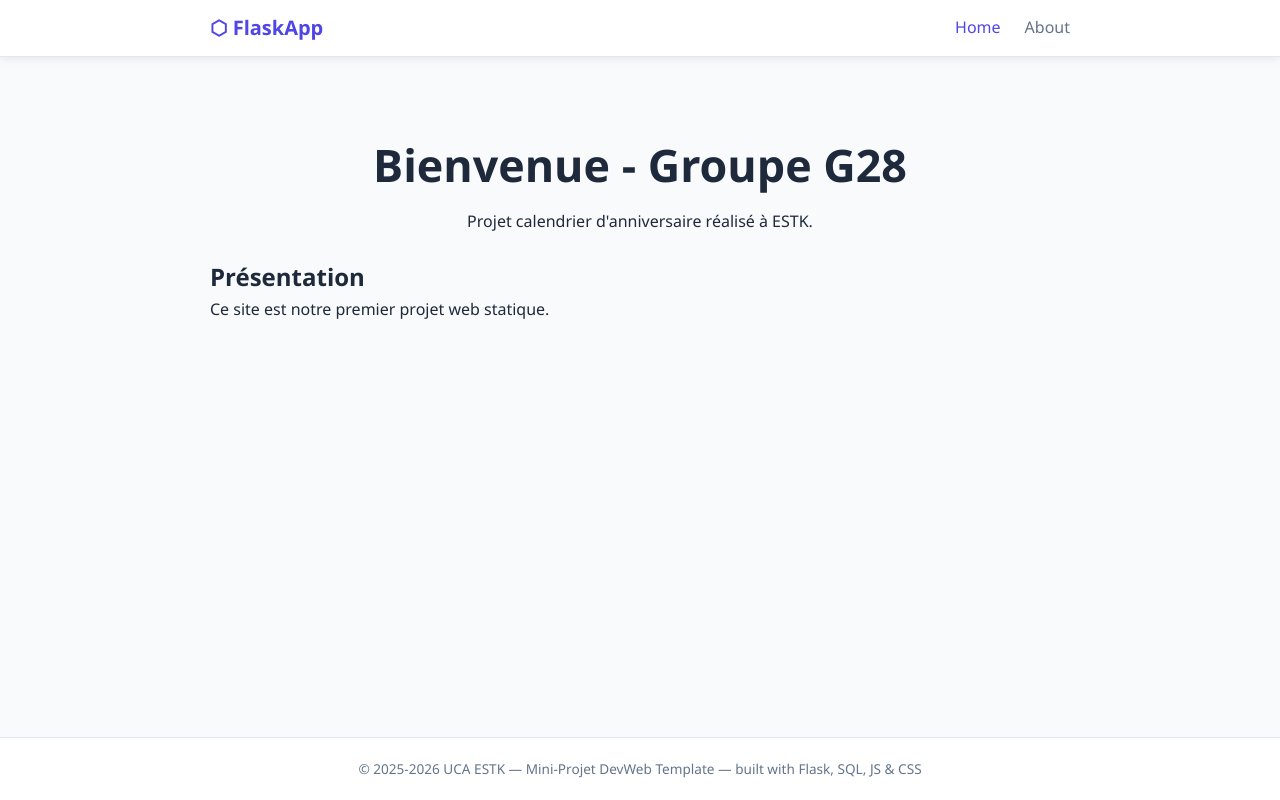
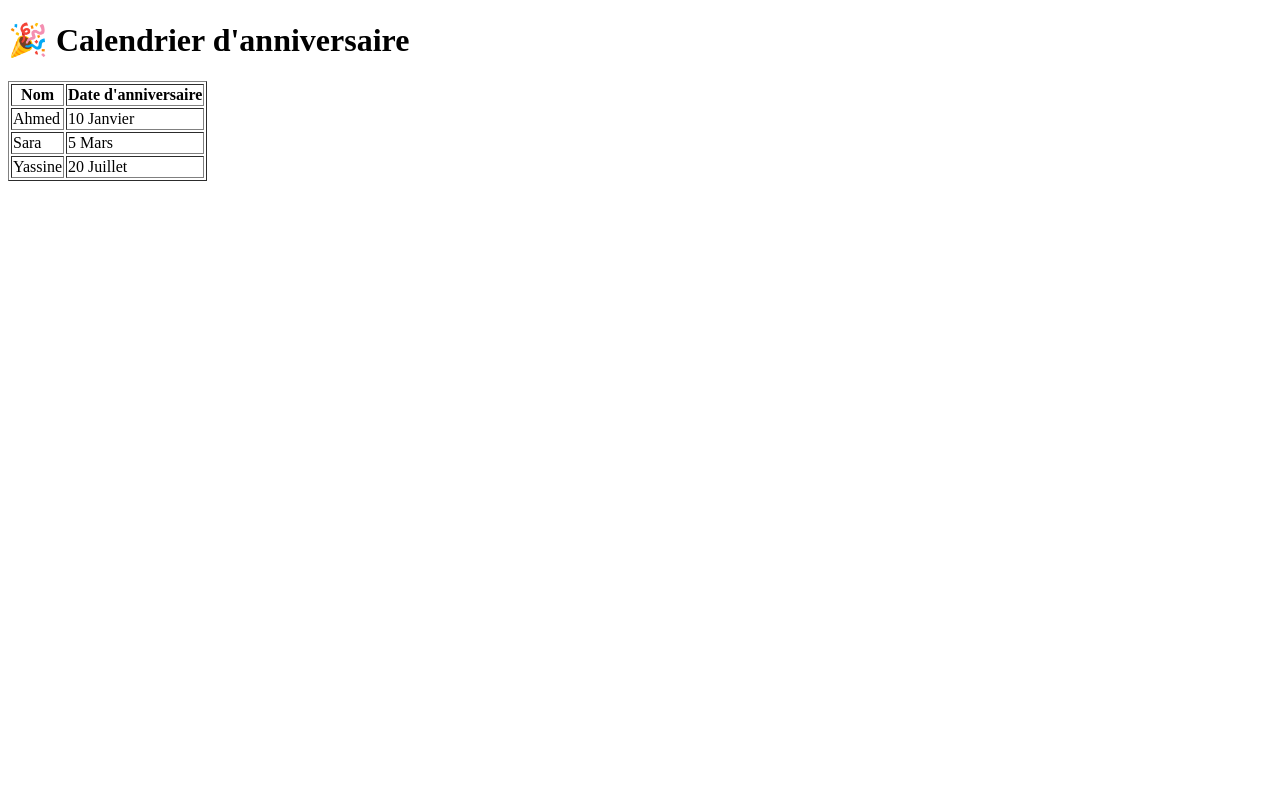
Before and after one commit to bjamaa2616-oss/G28-202526-main, a Flask app: page / in a window 1280 px wide. Run offline with Flask 3, Linux system fonts and the light colour scheme.

Commit message:
Update index.html

```diff
--- a/Gxx-202526-main/app/templates/index.html
+++ b/Gxx-202526-main/app/templates/index.html
@@ -1,18 +1,32 @@
-{% extends "base.html" %}
+<!DOCTYPE html>
+<html>
+<head>
+    <title>Calendrier d'anniversaire</title>
+</head>
+<body>
+    <h1>🎉 Calendrier d'anniversaire</h1>
 
-{% block title %}s Groupe G28 {% endblock %}
+    <table border="1">
+        <tr>
+            <th>Nom</th>
+            <th>Date d'anniversaire</th>
+        </tr>
 
-{% block content %}
+        <tr>
+            <td>Ahmed</td>
+            <td>10 Janvier</td>
+        </tr>
 
-<section class="hero">
-    <h1>Bienvenue - Groupe G28</h1>
-    <p>Projet calendrier d'anniversaire réalisé à ESTK.</p>
-</section>
+        <tr>
+            <td>Sara</td>
+            <td>5 Mars</td>
+        </tr>
 
-<section>
-    <h2>Présentation</h2>
-    <p>Ce site est notre premier projet web statique.</p>
-</section>
+        <tr>
+            <td>Yassine</td>
+            <td>20 Juillet</td>
+        </tr>
+    </table>
 
-
-{% endblock %}
+</body>
+</html>
```
